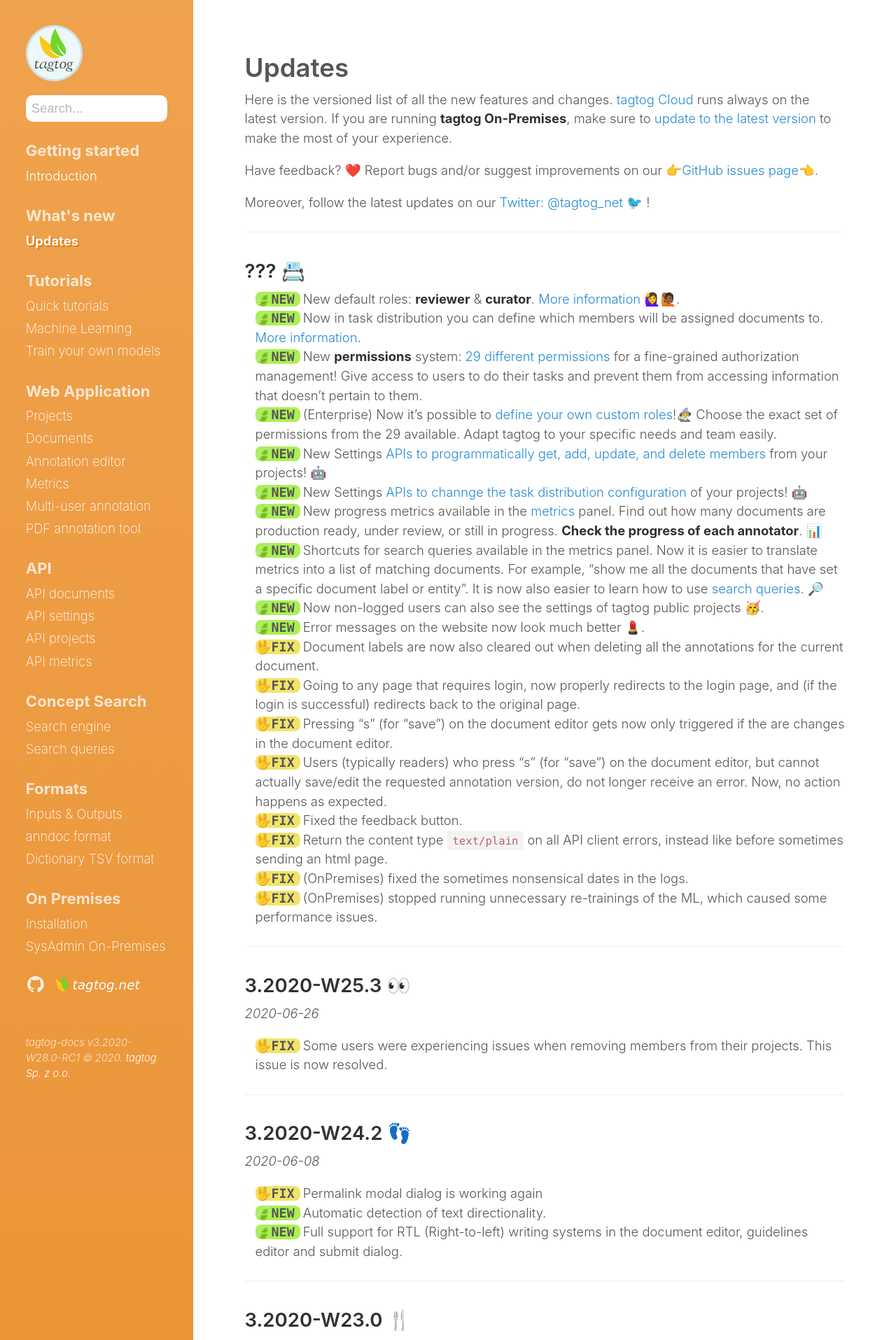
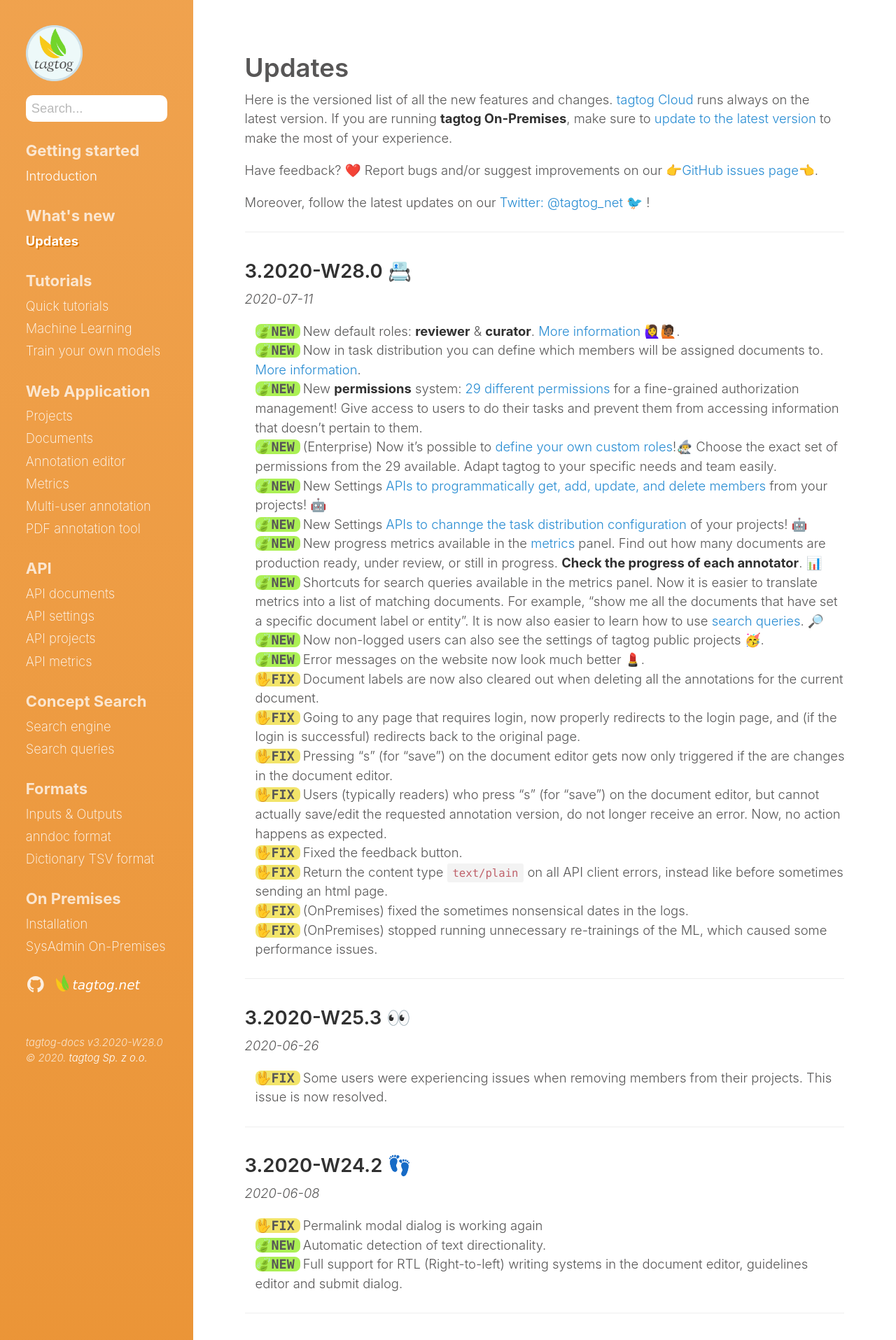
Before and after one commit to tagtogorg/tagtog-doc, a Jekyll site: the page built from updates.md, in a window 1280 px wide. Shown: the top 1915 px of the page at 70% size. Built offline with Jekyll 4.4.1, drawn with Linux system fonts in a browser that asks for light colours; nearby versions of some CDN libraries; emoji names are drawn with the system emoji font; some of the changed text lies outside the part shown.

Commit message:
Bump version: 3.2020-W28.0 📇

```diff
--- a/_config.yml
+++ b/_config.yml
@@ -71,7 +71,7 @@ plugins:
   - jemoji
 
 # Custom vars
-version: 3.2020-W28.0-RC1
+version: 3.2020-W28.0
 sidebar_home_link: true
 search_page: false
 # sidebar_blog_link:  '/blog'   # By default, your home page is your blog
--- a/updates.md
+++ b/updates.md
@@ -14,7 +14,8 @@ Moreover, follow the latest updates on our [Twitter: @tagtog_net 🐦](https://t
 
 ---
 
-## ??? 📇
+## 3.2020-W28.0 📇
+_2020-07-11_
 
 <ul class="updates">
   <li class="new"><span markdown="1">New default roles: **reviewer** & **curator**. [More information](collaboration.html#roles) 🙋‍♀️🙋🏾.</span></li>
```
Also changed, not shown: 1 other file.
